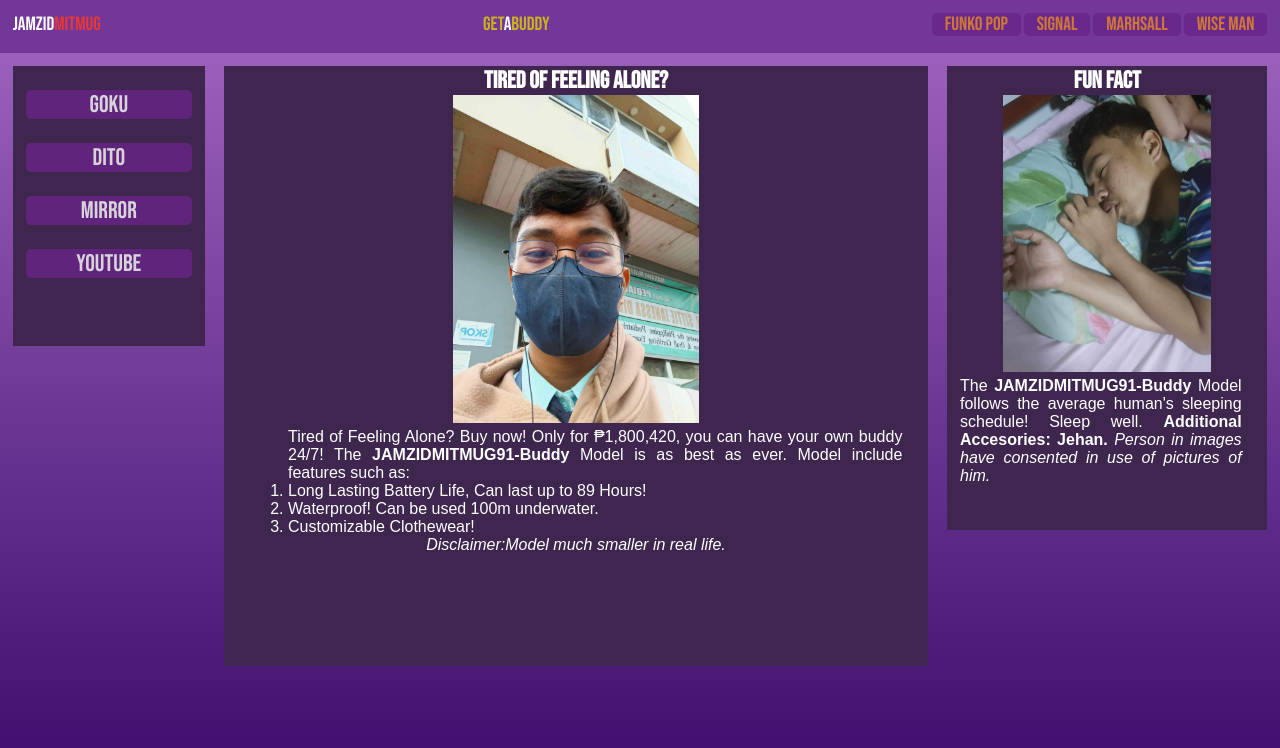
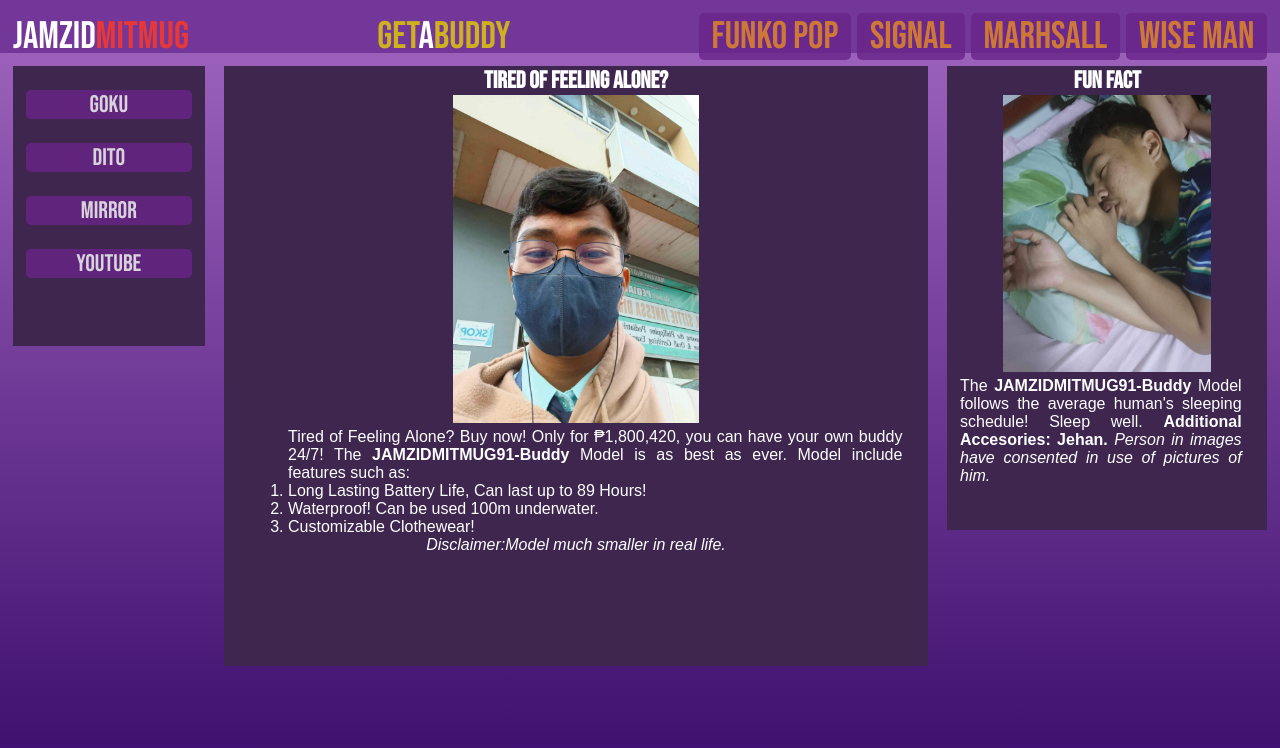
Before and after one commit to RashidMitmug/Q1GFA2_Li-amitmug, a plain HTML site: page index.html in a window 1280 px wide. Drawn offline with Linux system fonts and the light colour scheme; a web font is replaced by a local one.

Commit message:
Add files via upload

```diff
--- a/style.css
+++ b/style.css
@@ -19,7 +19,10 @@ body{
     padding-right:1vw;
     font-size:larger
 }
-   #mit{
+   .h div{
+        font-size:3vw;
+   }
+    #mit{
         color:rgb(231, 55, 55);
     }
     .h #hl{
@@ -28,7 +31,7 @@ body{
     }
     .h #hm{
         display:inline-block;
-        color:rgb(205, 178, 29);
+        color:rgb(205, 178, 29)
     }
     #hm span{
         color:white;
```
